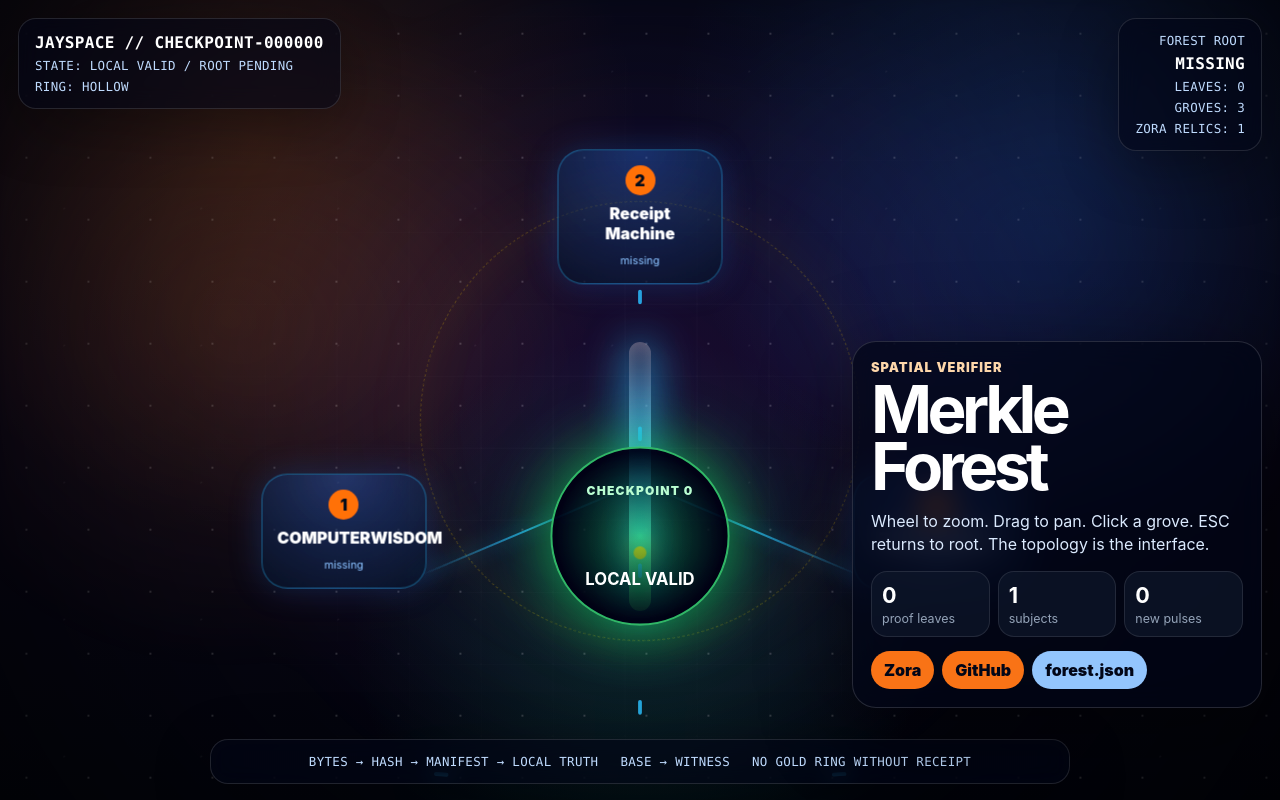
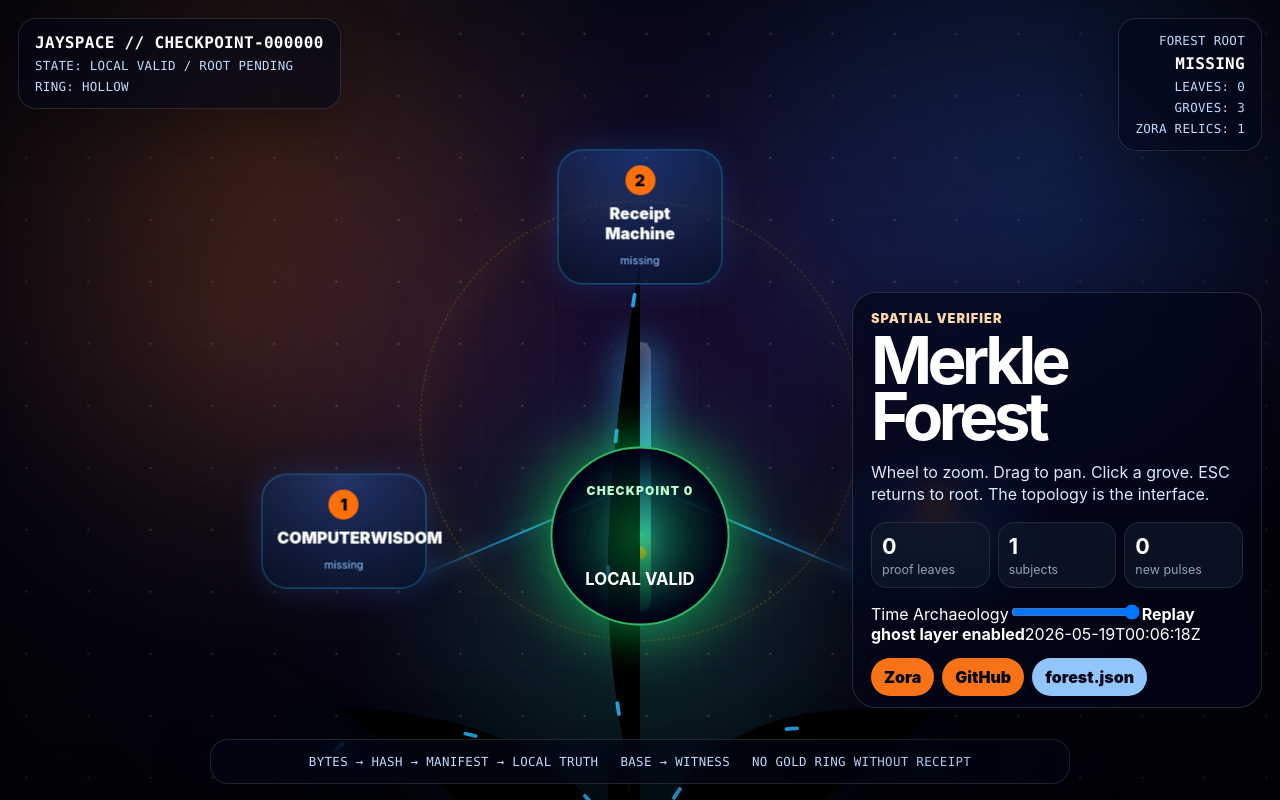
Before and after one commit to jsonwisdom/jay-zora-portal, a React (Vite) app in the folder frontend/: page / in a window 1280 px wide. Built offline with nearby package versions, Linux system fonts and the light colour scheme.

Commit message:
Add time archaeology replay ghosts

```diff
--- a/frontend/src/main.jsx
+++ b/frontend/src/main.jsx
@@ -7,6 +7,7 @@ const FOREST_URL = `${BASE}forest.json`;
 const HISTORY_URL = `${BASE}data/history.json`;
 const PERMISSIONS_URL = `${BASE}data/permissions.json`;
 const ACTIVITY_URL = `${BASE}data/activity.json`;
+const REPLAY_URL = `${BASE}data/replay-events.json`;
 const ZORA_INDEX_URL = `${BASE}zora-index.json`;
 const FLYWHEEL_URL = "https://zora.co/coin/base:0x5e35e630356a1b24d1b45078918ea60ef98e915a?referrer=0x829adfedbe565f9885a7ea6bc78912acaef055e2";
 const GITHUB_URL = "https://github.com/jsonwisdom/jay-zora-portal";
@@ -32,6 +33,8 @@ function App() {
   const [history, setHistory] = useState(null);
   const [permissions, setPermissions] = useState(null);
   const [activity, setActivity] = useState(null);
+  const [replay, setReplay] = useState([]);
+  const [timeIndex, setTimeIndex] = useState(999);
   const [zoraCount, setZoraCount] = useState(0);
   const [selected, setSelected] = useState(null);
   const [zoom, setZoom] = useState(1);
@@ -40,17 +43,23 @@ function App() {
 
   useEffect(() => {
     async function load() {
-      const [forestRes, historyRes, permissionsRes, activityRes, zoraRes] = await Promise.allSettled([
+      const [forestRes, historyRes, permissionsRes, activityRes, replayRes, zoraRes] = await Promise.allSettled([
         fetch(FOREST_URL, { cache: "no-store" }).then((r) => r.json()),
         fetch(HISTORY_URL, { cache: "no-store" }).then((r) => r.json()),
         fetch(PERMISSIONS_URL, { cache: "no-store" }).then((r) => r.json()),
         fetch(ACTIVITY_URL, { cache: "no-store" }).then((r) => r.json()),
+        fetch(REPLAY_URL, { cache: "no-store" }).then((r) => r.json()),
         fetch(ZORA_INDEX_URL, { cache: "no-store" }).then((r) => r.json()),
       ]);
       if (forestRes.status === "fulfilled") setForest(forestRes.value);
       if (historyRes.status === "fulfilled") setHistory(historyRes.value);
       if (permissionsRes.status === "fulfilled") setPermissions(permissionsRes.value);
       if (activityRes.status === "fulfilled") setActivity(activityRes.value);
+      if (replayRes.status === "fulfilled") {
+        const events = replayRes.value.events || [];
+        setReplay(events);
+        setTimeIndex(events.length ? events.length - 1 : 0);
+      }
       if (zoraRes.status === "fulfilled") setZoraCount(Array.isArray(zoraRes.value) ? zoraRes.value.length : zoraRes.value.results?.length || 0);
     }
     load();
@@ -73,6 +82,8 @@ function App() {
   const leaves = forest?.leaves || [];
   const selectedLeaves = selected ? leaves.filter((leaf) => leaf.grove === selected.id) : [];
   const subjects = permissions?.subjects ? Object.keys(permissions.subjects).length : 0;
+  const visibleGhosts = replay.slice(0, Math.min(timeIndex + 1, replay.length));
+  const currentEvent = replay[Math.min(timeIndex, Math.max(replay.length - 1, 0))];
 
   const positions = useMemo(() => {
     const count = Math.max(groves.length, 1);
@@ -95,6 +106,12 @@ function App() {
   function pointerMove(e) {
     if (!drag) return;
     setPan({ x: drag.pan.x + e.clientX - drag.x, y: drag.pan.y + e.clientY - drag.y });
+  }
+
+  function ghostPath(event) {
+    const x = event.payload?.grove_x || 50;
+    const y = event.payload?.grove_y || 88;
+    return `M 50 88 C 50 58, ${x - 8} 62, ${x} ${y}`;
   }
 
   return (
@@ -128,8 +145,11 @@ function App() {
       >
         <div className="forest-camera" style={{ transform: `translate(${pan.x}px, ${pan.y}px) scale(${zoom})` }}>
           <svg className="flow-svg" viewBox="0 0 100 100" preserveAspectRatio="none" aria-hidden="true">
+            {visibleGhosts.map((event, i) => (
+              <path key={event.id} className={`ghost-path ${event.type}`} style={{ animationDelay: `${i * .24}s` }} d={ghostPath(event)} />
+            ))}
             {positions.map((grove, i) => (
-              <path key={grove.id} className="flow-path" style={{ animationDelay: `${i * 1.4}s` }} d={`M 50 88 C 50 64, ${grove.x} 70, ${grove.x} ${grove.y}`} />
+              <path key={grove.id} className="flow-path" style={{ animationDelay: `${i * 1.4}s` }} d={`M 50 88 C 50 58, ${grove.x - 8} 62, ${grove.x} ${grove.y}`} />
             ))}
           </svg>
           <div className="root-node" onClick={() => setSelected(null)}>
@@ -139,6 +159,9 @@ function App() {
           <div className="trunk" />
           <div className="replay-dot" />
           <div className={`witness-ring ${state.tone}`} />
+          {visibleGhosts.filter((event) => event.type === "checkpoint").map((event, i) => (
+            <div key={`${event.id}-ring`} className="ghost-ring" style={{ animationDelay: `${i * .5}s` }} />
+          ))}
           {positions.map((grove) => (
             <button
               key={grove.id}
@@ -163,6 +186,14 @@ function App() {
           <div><strong>{subjects}</strong><span>subjects</span></div>
           <div><strong>{activity?.new_leaves || 0}</strong><span>new pulses</span></div>
         </div>
+        {replay.length > 0 && (
+          <div className="time-archaeology">
+            <label>Time Archaeology</label>
+            <input type="range" min="0" max={replay.length - 1} value={timeIndex} onChange={(e) => setTimeIndex(Number(e.target.value))} />
+            <strong>{currentEvent?.label || "Live forest"}</strong>
+            <span>{currentEvent?.timestamp || "present"}</span>
+          </div>
+        )}
         {selected && (
           <div className="leaf-list">
             {selectedLeaves.map((leaf) => (
```
